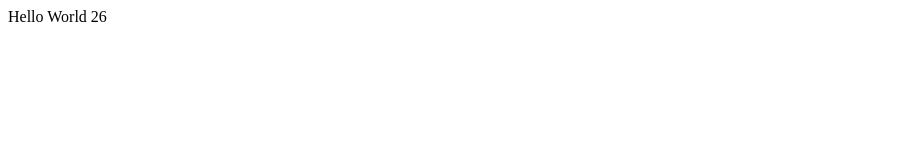
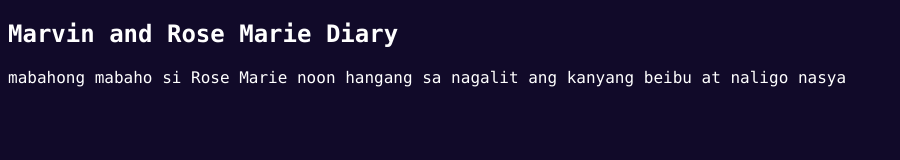
Before and after one commit to petatemarvin26/petatemarvin26.github.io, a plain HTML site: page index.html in a window 1280 px wide. Shown: the whole page, without its empty margins (0-900 px from the left). Drawn offline with Linux system fonts and the light colour scheme.

Commit message:
update index

```diff
--- a/index.html
+++ b/index.html
@@ -1 +1,14 @@
-Hello World 26
+<!DOCTYPE html>
+<html>
+
+<head>
+    <title>Petate Marvin (Mobile Developer)</title>
+    <link rel="stylesheet" href="styles.css">
+</head>
+
+<body>
+    <h2>Marvin and Rose Marie Diary</h2>
+    <p>mabahong mabaho si Rose Marie noon hangang sa nagalit ang kanyang beibu at naligo nasya</p>
+</body>
+
+</html>
--- /dev/null
+++ b/styles.css
@@ -0,0 +1,13 @@
+body {
+    font-family: Consolas;
+    color: #ffffff;
+    background-color: #110a29;
+}
+
+h1 {
+    color: #ffffff;
+}
+
+p {
+    color: #ffffff;
+}
```
